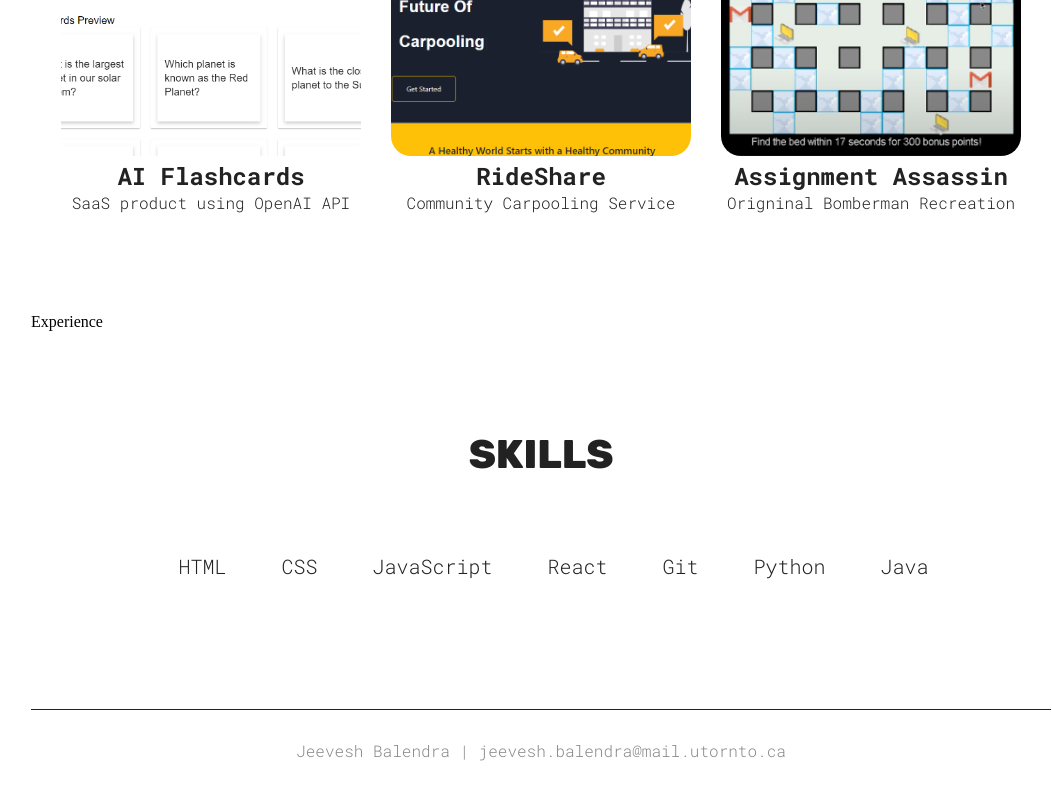
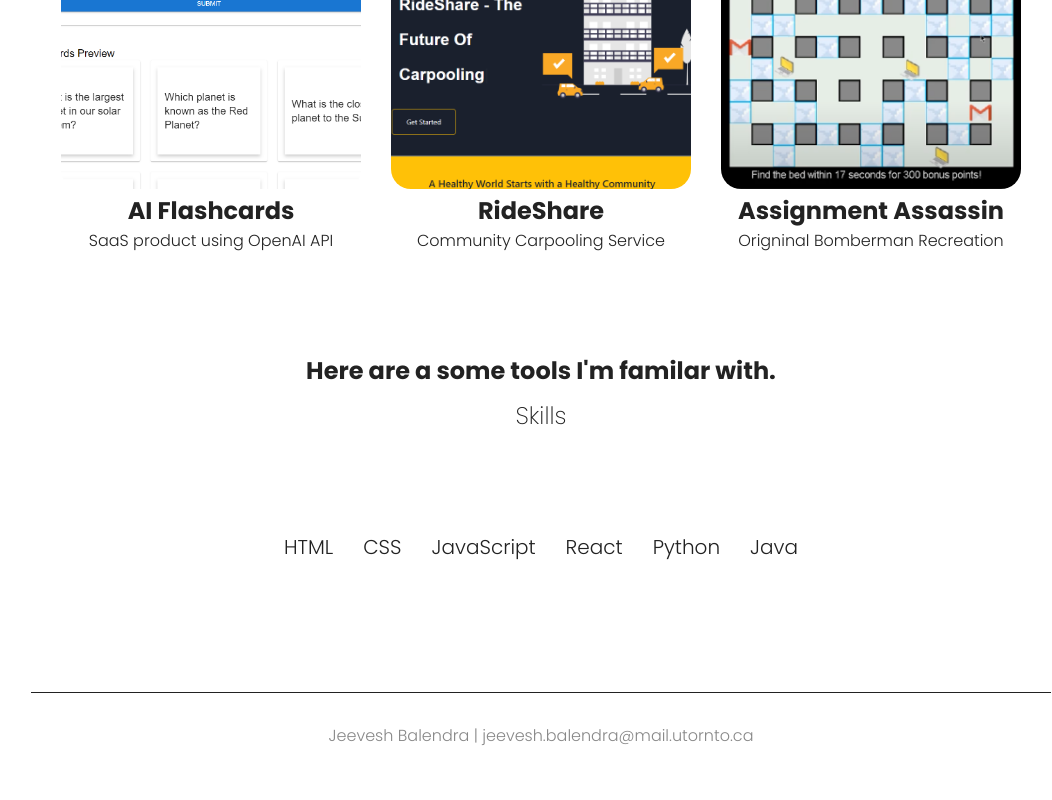
Before and after one commit to jfishB/Portfolio_V2, a React (Vite) app: page / in a window 1280 px wide. Shown: the part 1166-1966 px from the top of the page, without its empty margins (99-1151 px from the left). Built offline with nearby package versions, Linux system fonts and the light colour scheme.

Commit message:
section description, font change

```diff
--- a/index.html
+++ b/index.html
@@ -1,12 +1,15 @@
-<!doctype html>
+<!DOCTYPE html>
 <html lang="en">
   <head>
     <meta charset="UTF-8" />
     <link rel="icon" type="image/jpeg" href="src/assets/logo.jpg" />
     <meta name="viewport" content="width=device-width, initial-scale=1.0" />
-    <link rel="preconnect" href="https://fonts.googleapis.com">
-    <link rel="preconnect" href="https://fonts.gstatic.com" crossorigin>
-    <link href="https://fonts.googleapis.com/css2?family=Roboto+Mono:wght@100..700&family=Rubik:wght@800&display=swap" rel="stylesheet">
+    <link rel="preconnect" href="https://fonts.googleapis.com" />
+    <link rel="preconnect" href="https://fonts.gstatic.com" crossorigin />
+    <link
+      href="https://fonts.googleapis.com/css2?family=Montserrat:ital,wght@0,100..900;1,100..900&family=Poppins:ital,wght@0,100;0,200;0,300;0,400;0,500;0,600;0,700;0,800;0,900;1,100;1,200;1,300;1,400;1,500;1,600;1,700;1,800;1,900&display=swap"
+      rel="stylesheet"
+    />
     <title>Jeevesh Balendra</title>
   </head>
   <body>
--- a/src/App.css
+++ b/src/App.css
@@ -40,19 +40,19 @@ h1, h2, h3, p {
 }
 
 h2, h3, p {
-    font-family: 'Roboto Mono', monospace;
+    font-family: 'Poppins', monospace;
 }
 
-h1, h2 {
+/* h1 {
     text-transform: uppercase;
-}
+} */
 
 h2, h3 {
     font-size: 20px;
 }
 
 h1 {
-    font-family: 'Rubik', 'sans-serif';
+    font-family: 'Montserrat', 'sans-serif';
     font-size: 32px
 }
 
@@ -61,7 +61,12 @@ p {
     font-weight: 300;
 }
 
+.sectionDescription {
+    margin-bottom: 10px;
+}
+
 .sectionTitle {
+    font-weight: 200;
     margin-bottom: 30px;
 }
 
--- a/src/App.jsx
+++ b/src/App.jsx
@@ -10,7 +10,7 @@ function App() {
     <>
       <Hero />
       <Projects/>
-      <Experience/>
+      {/* <Experience/> */}
       <Skills/>
       <Footer/>
     </>
--- a/src/common/ProjectCard.jsx
+++ b/src/common/ProjectCard.jsx
@@ -1,9 +1,7 @@
-import React from "react";
-
 function ProjectCard({src, link, h3, p}) {
   return (
     <a href={link} target="_blank">
-      <img className="hover" src={src} alt={"${h3} Logo"}/>
+      <img className="hover" src={src} alt={`${h3} Logo`}/>
       <h3>{h3}</h3>
       <p>{p}</p>
     </a>
--- a/src/common/SkillList.jsx
+++ b/src/common/SkillList.jsx
@@ -1,10 +1,10 @@
-function SkillList({src, skill}) {
+function SkillList({ src, skill }) {
   return (
-    <span>
-        <img src={src} alt="Checkmark icon" />
+      <div>
+        <img src={src} alt={`${skill} logo`}/>
         <p>{skill}</p>
-    </span>
-  )
+      </div>
+  );
 }
 
-export default SkillList
+export default SkillList;
--- a/src/sections/Projects/Projects.jsx
+++ b/src/sections/Projects/Projects.jsx
@@ -7,7 +7,8 @@ import bomberman from "../../assets/bomberman.png"
 function Projects() {
   return (
     <section id="projects" className={styles.container}>
-      <h1 className="sectionTitle">Projects</h1>
+      <h2 className="sectionDescription">I enjoy building engaging applications.</h2>
+      <h3 className="sectionTitle">Projects</h3>
       <div className={styles.projectsContainer}>
         <ProjectCard
           src={flashcards}
--- a/src/sections/Skills/Skills.jsx
+++ b/src/sections/Skills/Skills.jsx
@@ -5,13 +5,13 @@ import SkillList from '../../common/SkillList'
 function Skills() {
   return (
     <section id='skills' className={styles.container}>
-        <h1 className='sectionTitle'>Skills</h1>
+        <h2 className='sectionDescription'>Here are a some tools I'm familar with.</h2>
+        <h3 className='sectionTitle'>Skills</h3>
         <div className={styles.skillList}>
-            <SkillList src={checkMarkIcon} skill='HTML'/>
+            <SkillList className={styles.skillCard} src={checkMarkIcon} skill='HTML'/>
             <SkillList src={checkMarkIcon} skill='CSS'/>
             <SkillList src={checkMarkIcon} skill='JavaScript'/>
             <SkillList src={checkMarkIcon} skill='React'/>
-            <SkillList src={checkMarkIcon} skill='Git'/>
             <SkillList src={checkMarkIcon} skill='Python'/>
             <SkillList src={checkMarkIcon} skill='Java'/>
         </div>
```
